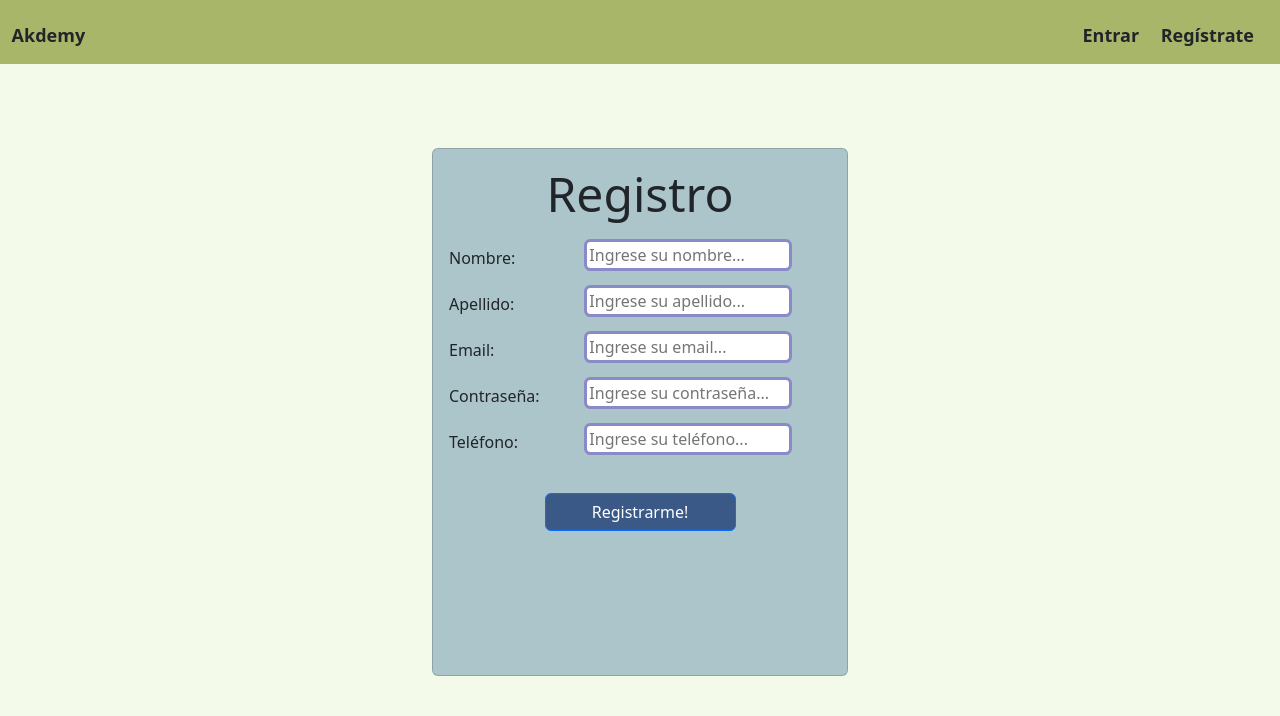
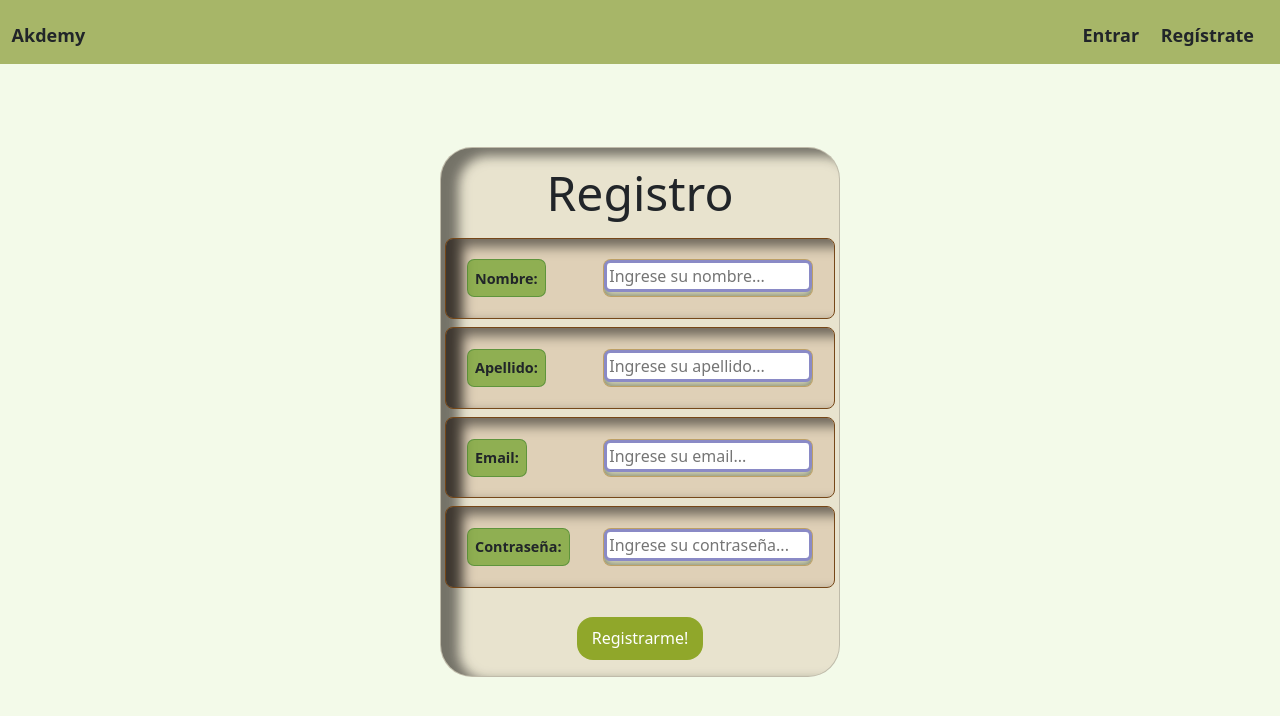
Before and after one commit to jorgelmartin/React-AkdemyProject, a React (Vite) app: page /login in a window 1280 px wide. Both pictures are taken after a click on the element "Regístrate". Shown: the top 716 px of the page. Built offline with nearby package versions, Linux system fonts and the light colour scheme.

Commit message:
Refactor: Register like profile style

```diff
--- a/src/containers/Register/Register.css
+++ b/src/containers/Register/Register.css
@@ -2,12 +2,52 @@
     height: 100vh;
     width: 100vw;
     display: flex;
-    flex-direction: column;
+    /* flex-direction: column; */
+    justify-content: space-around;
+    align-items: center;
+
+}
+.registerCard{
+    box-shadow: inset 1em 0.4em 0.7em 0.1em rgba(0, 0, 0, 0.503);
+    border-radius: 2em;
+}
+.dataUserRegister{
+    display: flex;
+    justify-content: space-between;
+    border: 0.01em solid rgb(118, 71, 24);
+    box-shadow: inset 1em 0.4em 0.7em 0.1em rgba(0, 0, 0, 0.503);
+    /* align-items: center; */
+    /* justify-content: space-between; */
+    border-radius: 0.5em;
+    background-color: #9f512121;
+    margin-bottom: 0.5em;
+    padding: 1.3em;
+}
+.profileLabelRegister{
+
+    display: flex;
     justify-content: center;
-    align-items: center;
+    /* flex-direction: column; */
+    font-weight: bold;
+    font-size: 0.9em;
+    text-align: center;
+    border: 0.1em solid rgba(71, 134, 50, 0.665);
+    /* width: 20em; */
+    /* border: 0.01em solid rgb(20, 18, 16); */
+    border-radius: 0.5em;
+    padding: 0.5em;
+    margin-right: 0.5em;
+    background-color: #699f21ac;
 }
 
-.registerCard{
-    height: 33em;
-    width: 26em;
+.dataRegister {
+    /* padding: 0.5rem; */
+    /* padding-bottom: 0.5em; */
+    border-radius: 0.5em;
+    /* margin-bottom: 0.5em; */
+    /* margin-left: 2em; */
+    font-size: 1em;
+    background-color: #d2eeca4d;
+    box-shadow: inset 0.01em 0.01em 0.4em 0.1em rgba(10, 32, 14, 0.41);
+    border: 0.09em solid rgba(178, 137, 66, 0.706);
 }
--- a/src/containers/Register/Register.jsx
+++ b/src/containers/Register/Register.jsx
@@ -4,6 +4,7 @@ import { InputText } from "../../components/InputText/InputText";
 import { Form, Button, Card, Container, Row, Col } from 'react-bootstrap';
 import { useNavigate } from "react-router-dom";
 import { registerMe } from "../../services/apiCalls";
+import { AkdemyButton } from "../../components/AkdemyButton/AkdemyButton";
 
 
 export const Register = () => {
@@ -26,14 +27,16 @@ export const Register = () => {
 
     return (
         <div className="registerDesign">
-            <Container fluid className="d-flex justify-content-center align-items-center mt-4">
-                <Card className="registerCard" style={{ backgroundColor: '#3c709a61' }}>
-                    <Card.Body >
-                        <Card.Title className="text-center mb-3 display-5">Registro</Card.Title>
-                        <Form>
-                            <Form.Group as={Row} className="mb-2">
-                                <Form.Label column xs={4} md={4} lg={4}>Nombre:</Form.Label>
-                                <Col> {/* Ajusta el tamaño de la columna para que ocupen el espacio deseado */}
+            <Container className="d-flex justify-content-center align-items-center mt-4">
+                <Card className="registerCard" style={{ backgroundColor: '#9f512121', maxWidth: '25em',
+             }}>
+                    <Card.Body>
+                        <Card.Title className="text-center mb-3 display-5"><strong>Registro</strong></Card.Title>
+                        <Form as={Row}>
+                            {/* Nombre */}
+                            <div className="dataUserRegister">
+                                <div className="profileLabelRegister">Nombre:</div>
+                                <div className="dataRegister">
                                     <InputText
                                         type={"text"}
                                         design={
@@ -46,11 +49,12 @@ export const Register = () => {
                                         state={setUser}
                                         errorState={setUserError}
                                     />
-                                </Col>
-                            </Form.Group>
-                            <Form.Group as={Row} className="mb-2">
-                                <Form.Label column xs={4} md={4} lg={4}>Apellido:</Form.Label>
-                                <Col>
+                                </div></div>
+
+                            {/* Apellido */}
+                            <div className="dataUserRegister">
+                                <div className="profileLabelRegister">Apellido:</div>
+                                <div className="dataRegister">
                                     <InputText
                                         type={"text"}
                                         design={
@@ -63,11 +67,12 @@ export const Register = () => {
                                         state={setUser}
                                         errorState={setUserError}
                                     />
-                                </Col>
-                            </Form.Group>
-                            <Form.Group as={Row} className="mb-2">
-                                <Form.Label column xs={4} md={4} lg={4}>Email:</Form.Label>
-                                <Col>
+                                </div>
+                            </div>
+                            {/* Email */}
+                            <div className="dataUserRegister">
+                                <div className="profileLabelRegister">Email:</div>
+                                <div className="dataRegister">
                                     <InputText
                                         type={"email"}
                                         design={
@@ -80,11 +85,12 @@ export const Register = () => {
                                         state={setUser}
                                         errorState={setUserError}
                                     />
-                                </Col>
-                            </Form.Group>
-                            <Form.Group as={Row} className="mb-2">
-                                <Form.Label column xs={4} md={4} lg={4}>Contraseña:</Form.Label>
-                                <Col>
+                                </div>
+                            </div>
+                            {/* Contraseña */}
+                            <div className="dataUserRegister">
+                                <div className="profileLabelRegister">Contraseña:</div>
+                                <div className="dataRegister">
                                     <InputText
                                         type={"password"}
                                         design={
@@ -97,36 +103,21 @@ export const Register = () => {
                                         state={setUser}
                                         errorState={setUserError}
                                     />
-                                </Col>
-                            </Form.Group>
-                            <Form.Group as={Row} className="mb-2">
-                                <Form.Label column xs={4} md={4} lg={4}>Teléfono:</Form.Label>
-                                <Col>
-                                    <InputText
-                                        type={"text"}
-                                        design={
-                                            userError.phoneError === ""
-                                                ? "normalInputRegister"
-                                                : "normalInputRegister errorInput"
-                                        }
-                                        placeholder={"Ingrese su teléfono..."}
-                                        name={"phone"}
-                                        state={setUser}
-                                        errorState={setUserError}
-                                    />
-                                </Col>
-                            </Form.Group>
+                                </div>
+                            </div>
+
                             {userError?.credentials ? (
                                 <div>{userError.credentials}</div>
                             ) : (
                                 <div></div>
                             )}
                             <div className="text-center">
-                                <Button onClick={(e) =>
-                                    submitHandler(e, user)
-                                } style={{ backgroundColor: '#13326fba' }} className="w-50 mt-4" type="submit">
-                                    Registrarme!
-                                </Button>
+                                <AkdemyButton
+                                    onClick={(e) => submitHandler(e, user)}
+                                    style={{ backgroundColor: '#13326fba' }}
+                                    type="submit"
+                                    text={"Registrarme!"}
+                                />
                             </div>
                         </Form>
                     </Card.Body>
```
